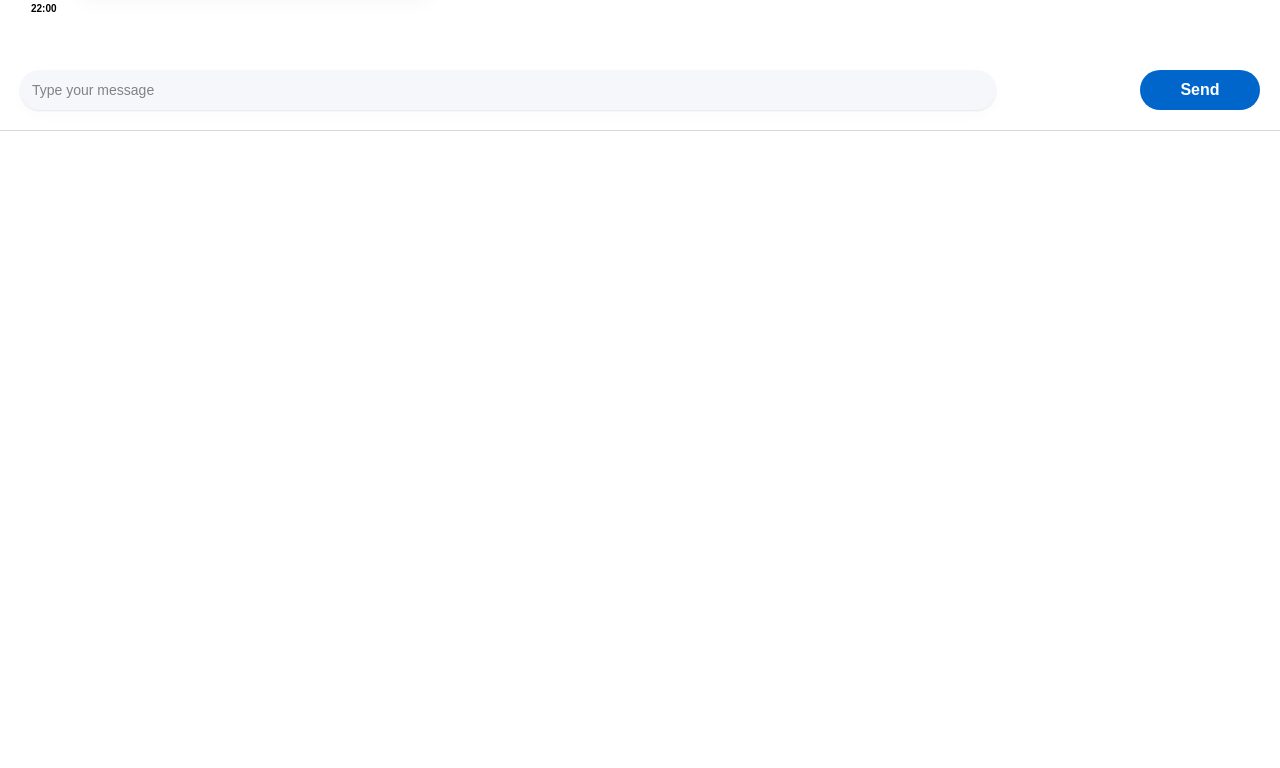
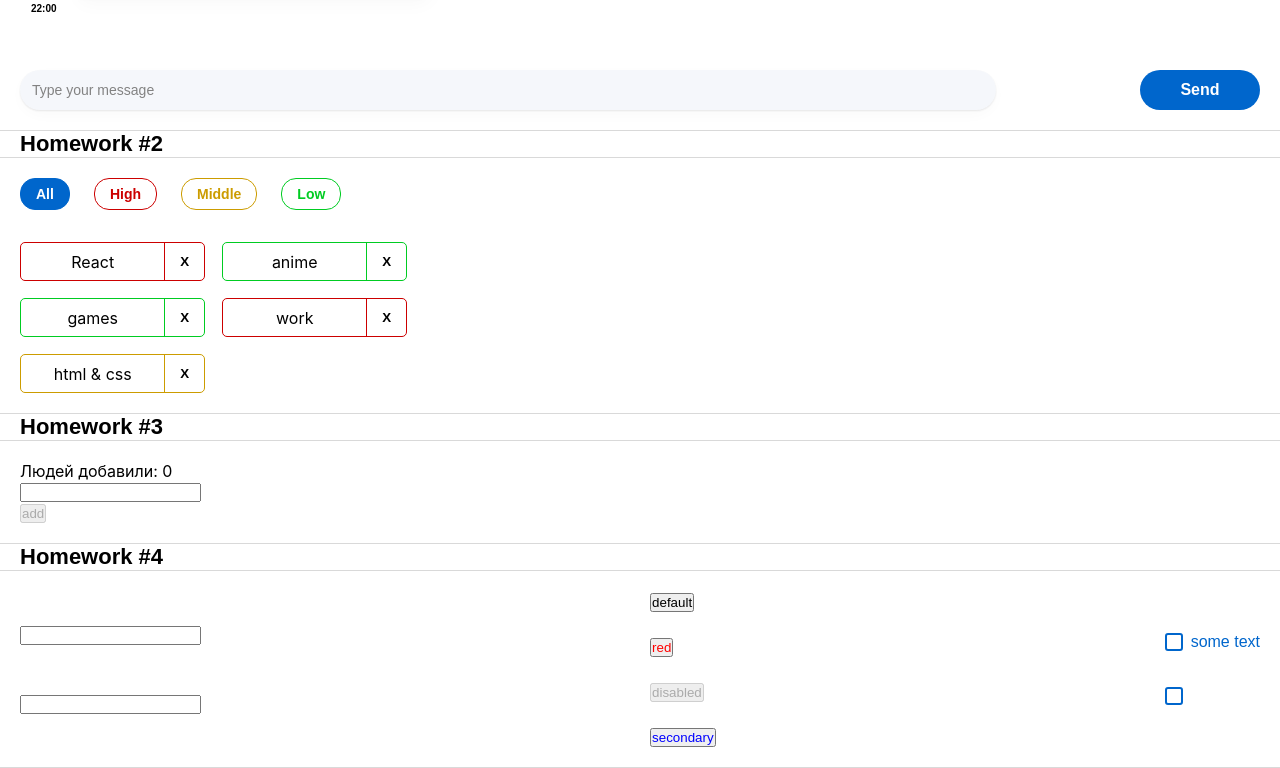
Before and after one commit to Anton-Ostrovskiy/hws2-master, a React (Create React App) app: page / in a window 1280 px wide. Shown: the part 375-1143 px from the top of the page. Before the commit the page ends 800 px from the top, so only its background shows below. Built offline with nearby package versions, Linux system fonts and the light colour scheme.

Commit message:
add hw1-hw4

```diff
--- a/src/s1-main/App.tsx
+++ b/src/s1-main/App.tsx
@@ -1,15 +1,18 @@
 import React from 'react'
 import s from './App.module.css'
 import HW1 from '../s2-homeworks/hw01/HW1'
+import HW2 from '../s2-homeworks/hw02/HW2'
+import HW3 from '../s2-homeworks/hw03/HW3'
+import HW4 from '../s2-homeworks/hw04/HW4'
 
 function App() {
     return (
         <div className={s.App}>
             <HW1/>
             {/*раскомментировать по ходу выполнения*/}
-            {/*<HW2/>*/}
-            {/*<HW3/>*/}
-            {/*<HW4/>*/}
+            <HW2/>
+            <HW3/>
+            <HW4/>
 
             {/*при выполнении дз 5 и более - закомментировать здесь дз 1-4, так как они есть внутри дз 5*/}
             {/*<HW5/>*/}
--- a/src/s2-homeworks/hw02/HW2.tsx
+++ b/src/s2-homeworks/hw02/HW2.tsx
@@ -17,16 +17,16 @@
 * */
 
 // types
-export type AffairPriorityType = any // need to fix any
+export type AffairPriorityType = 'low' | 'middle' | 'high' // need to fix any
 export type AffairType = {
-    _id: any // need to fix any
-    name: any // need to fix any
+    _id: number // need to fix any
+    name: string // need to fix any
     priority: AffairPriorityType
 }
 export type FilterType = 'all' | AffairPriorityType
 
 // constants
-const defaultAffairs: any = [ // need to fix any
+const defaultAffairs: AffairType[] = [ // need to fix any
     {_id: 1, name: 'React', priority: 'high'}, // студенты могут изменить содержимое name и количество элементов в массиве, ...priority не менять!
     {_id: 2, name: 'anime', priority: 'low'},
     {_id: 3, name: 'games', priority: 'low'},
@@ -35,23 +35,22 @@
 ]
 
 // pure helper functions
-export const filterAffairs = (affairs: any, filter: any): any => { // need to fix any
+export const filterAffairs = (affairs: AffairType[], filter: FilterType): AffairType[]  => { // need to fix any
+    if (filter === 'all') return affairs
+    return affairs.filter(a => a.priority === filter)
+}
+export const deleteAffair = (affairs: AffairType[], _id: number): AffairType[] => { // need to fix any
 
-
-    return affairs // need to fix
-}
-export const deleteAffair = (affairs: any, _id: any): any => { // need to fix any
-
-    return affairs // need to fix
+    return affairs.filter(el=>el._id !== _id) // need to fix
 }
 
 function HW2() {
-    const [affairs, setAffairs] = useState<any>(defaultAffairs) // need to fix any
+    const [affairs, setAffairs] = useState<AffairType[]>(defaultAffairs) // need to fix any
     const [filter, setFilter] = useState<FilterType>('all')
 
     const filteredAffairs = filterAffairs(affairs, filter)
-    const deleteAffairCallback = (_id: any) => { // need to fix any
-        // need to fix
+    const deleteAffairCallback = (_id: number) => { // need to fix any
+        setAffairs(deleteAffair(affairs,_id))// need to fix
     }
 
     return (
--- a/src/s2-homeworks/hw02/affairs/Affairs.tsx
+++ b/src/s2-homeworks/hw02/affairs/Affairs.tsx
@@ -12,16 +12,16 @@
 
 function Affairs(props: AffairsPropsType) {
     const setAll = () => {
-        // need to fix
+        props.setFilter('all')// need to fix
     }
     const setHigh = () => {
-        // need to fix
+        props.setFilter('high')// need to fix
     }
     const setMiddle = () => {
-        // need to fix
+        props.setFilter('middle')// need to fix
     }
     const setLow = () => {
-        // need to fix
+        props.setFilter('low')// need to fix
     }
 
     const cnAll = s.button + ' ' + s.all + (props.filter === 'all' ? ' ' + s.active : '')
--- a/src/s2-homeworks/hw02/affairs/affair/Affair.tsx
+++ b/src/s2-homeworks/hw02/affairs/affair/Affair.tsx
@@ -6,12 +6,12 @@
 type AffairPropsType = {
     // key не нужно типизировать
     affair: AffairType
-    deleteAffairCallback: any // need to fix any
+    deleteAffairCallback: (_id:number)=>void // need to fix any
 }
 
 function Affair(props: AffairPropsType) {
     const deleteCallback = () => {
-        // need to fix
+        props.deleteAffairCallback(props.affair._id)// need to fix
     }
 
     const nameClass = s.name + ' ' + s2[props.affair.priority]
@@ -25,7 +25,7 @@
         >
             <div id={'hw2-name-' + props.affair._id} className={nameClass}>
                 {/*создаёт студент*/}
-
+                {props.affair.name}
                 {/**/}
             </div>
             <div id={'hw2-priority-' + props.affair._id} hidden>
@@ -35,6 +35,7 @@
             <button
                 id={'hw2-button-delete-' + props.affair._id}
                 className={buttonClass}
+                onClick={deleteCallback}
                 // need to fix
 
             >
--- a/src/s2-homeworks/hw03/Greeting.tsx
+++ b/src/s2-homeworks/hw03/Greeting.tsx
@@ -2,14 +2,14 @@
 import s from './Greeting.module.css'
 
 type GreetingPropsType = {
-    name: any // need to fix any
-    setNameCallback: any // need to fix any
-    addUser: any // need to fix any
-    onBlur: any // need to fix any
-    onEnter: any // need to fix any
-    error: any // need to fix any
-    totalUsers: any // need to fix any
-    lastUserName?: any // need to fix any
+    name: string // need to fix any
+    setNameCallback: (e: ChangeEvent<HTMLInputElement>) => void // need to fix any
+    addUser: () => void // need to fix any
+    onBlur: () => void // need to fix any
+    onEnter: (e: KeyboardEvent<HTMLInputElement>) => void // need to fix any
+    error: string // need to fix any
+    totalUsers: number // need to fix any
+    lastUserName?: string // need to fix any
 }
 
 // презентационная компонента (для верстальщика)
@@ -25,7 +25,7 @@
         lastUserName,
     } // деструктуризация пропсов
 ) => {
-    const inputClass = s.errorInput // need to fix with (?:)
+    const inputClass = error ? s.errorInput : '' // need to fix with (?:)
 
     return (
         <div id={'hw3-form'} className={s.greetingForm}>
--- a/src/s2-homeworks/hw03/GreetingContainer.tsx
+++ b/src/s2-homeworks/hw03/GreetingContainer.tsx
@@ -3,18 +3,31 @@
 import { UserType } from './HW3'
 
 type GreetingContainerPropsType = {
-    users: any // need to fix any
-    addUserCallback: any // need to fix any
+    users: UserType[] // need to fix any
+    addUserCallback: (name:string)=>void // need to fix any
 }
 
-export const pureAddUser = (name: any, setError: any, setName: any, addUserCallback: any) => {
+export const pureAddUser = (name: string, setError: (error:string)=>void, setName: (name:string)=>void, addUserCallback: (name:string)=>void) => {
     // если имя пустое - показать ошибку, иначе - добавить юзера и очистить инпут
+    if (name.trim() === '') {
+        setError('Ошибка! Введите имя!')
+    } else {
+        addUserCallback(name.trim())
+        setName('')
+        setError('')
+    }
 }
 
-export const pureOnBlur = (name: any, setError: any) => { // если имя пустое - показать ошибку
+export const pureOnBlur = (name: string, setError: (error: string) => void) => { // если имя пустое - показать ошибку
+    if (name.trim() === '') {
+        setError('Ошибка! Введите имя!')
+    }
 }
 
-export const pureOnEnter = (e: any, addUser: any) => { // если нажата кнопка Enter - добавить
+export const pureOnEnter = (e: KeyboardEvent<HTMLInputElement>, addUser: ()=>void) => { // если нажата кнопка Enter - добавить
+    if (e.key === 'Enter') {
+        addUser()
+    }
 }
 
 // более простой и понятный для новичков
@@ -26,11 +39,11 @@
     addUserCallback,
 }) => {
     // деструктуризация пропсов
-    const [name, setName] = useState<any>('') // need to fix any
-    const [error, setError] = useState<any>('') // need to fix any
+    const [name, setName] = useState<string>('') // need to fix any
+    const [error, setError] = useState<string>('') // need to fix any
 
-    const setNameCallback = (e: any) => { // need to fix any
-        setName('some name') // need to fix
+    const setNameCallback = (e: ChangeEvent<HTMLInputElement>) => { // need to fix any
+        setName(e.currentTarget.value) // need to fix
 
         error && setError('')
     }
@@ -46,8 +59,8 @@
         pureOnEnter(e, addUser)
     }
 
-    const totalUsers = 0 // need to fix
-    const lastUserName = 'some name' // need to fix
+    const totalUsers = users.length // need to fix
+    const lastUserName = totalUsers > 0 ? users[totalUsers - 1].name : '' // need to fix
 
     return (
         <Greeting
--- a/src/s2-homeworks/hw03/HW3.tsx
+++ b/src/s2-homeworks/hw03/HW3.tsx
@@ -1,4 +1,4 @@
-import React, { useState } from 'react'
+import React, { Dispatch, SetStateAction, useState } from 'react'
 import { v1 } from 'uuid'
 import s2 from '../../s1-main/App.module.css'
 import GreetingContainer from './GreetingContainer'
@@ -19,20 +19,22 @@
 
 // types
 export type UserType = {
-    _id: any // need to fix any
-    name: any // need to fix any
+    _id: string // need to fix any
+    name: string // need to fix any
 }
 
-export const pureAddUserCallback = (name: any, setUsers: any, users: any) => { // need to fix any
+export const pureAddUserCallback = (name: string, setUsers: any, users: UserType[]) => { // need to fix any
     const user = { // need to fix
+        _id: v1(),
+        name: name.trim(),
     }
     setUsers([...users, user])
 }
 
 const HW3 = () => {
-    const [users, setUsers] = useState<any>([]) // need to fix any
+    const [users, setUsers] = useState<UserType[]>([]) // need to fix any
 
-    const addUserCallback = (name: any) => { // need to fix any
+    const addUserCallback = (name: string) => { // need to fix any
         pureAddUserCallback(name, setUsers, users)
     }
 
--- a/src/s2-homeworks/hw04/common/c2-SuperButton/SuperButton.module.css
+++ b/src/s2-homeworks/hw04/common/c2-SuperButton/SuperButton.module.css
@@ -5,12 +5,14 @@
 }
 
 .secondary {
+    color: blue;
 }
 
 .default {
 }
 
 .red {
+    color: red;
 }
 
 .default:hover {
--- a/src/s2-homeworks/hw04/common/c2-SuperButton/SuperButton.tsx
+++ b/src/s2-homeworks/hw04/common/c2-SuperButton/SuperButton.tsx
@@ -1,4 +1,4 @@
-import React, {ButtonHTMLAttributes, DetailedHTMLProps} from 'react'
+import React, { ButtonHTMLAttributes, DetailedHTMLProps } from 'react'
 import s from './SuperButton.module.css'
 
 // тип пропсов обычной кнопки, children в котором храниться название кнопки там уже описан
@@ -18,10 +18,15 @@
     }
 ) => {
     const finalClassName = s.button
-        // + (disabled
-        //         ? ...
-        //         : xType === 'red'
-        //             ? ...
+        + (disabled
+            ? ' ' + s.disabled
+            : xType === 'red'
+                ? ' ' + s.red
+                : xType === 'default'
+                    ? ' ' + s.default
+                    : xType === 'secondary'
+                        ? ' ' + s.secondary
+                        : '')
         + (className ? ' ' + className : '') // задачка на смешивание классов
 
     return (
--- a/src/s2-homeworks/hw04/common/c3-SuperCheckbox/SuperCheckbox.tsx
+++ b/src/s2-homeworks/hw04/common/c3-SuperCheckbox/SuperCheckbox.tsx
@@ -28,6 +28,14 @@
 ) => {
     const onChangeCallback = (e: ChangeEvent<HTMLInputElement>) => {
         // задачка на написание онченджа
+        if (onChangeChecked){
+            onChangeChecked(e.currentTarget.checked)
+        }
+
+        if (onChange){
+            onChange(e)
+        }
+
 
     }
 
```
